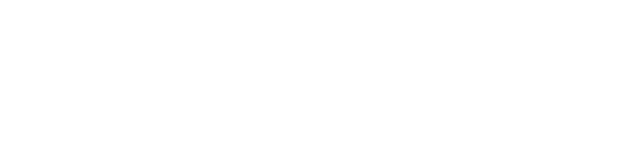
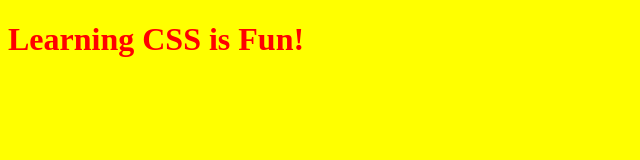
Before and after one commit to JohanPane/web-1, a plain HTML site: page learncss.html in a window 1280 px wide. Shown: the whole page, without its empty margins (0-640 px from the left). Drawn offline with Linux system fonts and the light colour scheme.

Commit message:
added internal css

```diff
--- a/learncss.html
+++ b/learncss.html
@@ -2,8 +2,15 @@
 <html>
     <head>
         <title>Learning CSS</title>
+        <style>
+            body {
+                background-color:  yellow;
+            }
+        </style>
     </head>
     <body>
+        <!--Inline CSS -->
+        <h1 style="color: red; text-allign: center">Learning CSS is Fun!</h1>
 
     </body>
 </html>
```
